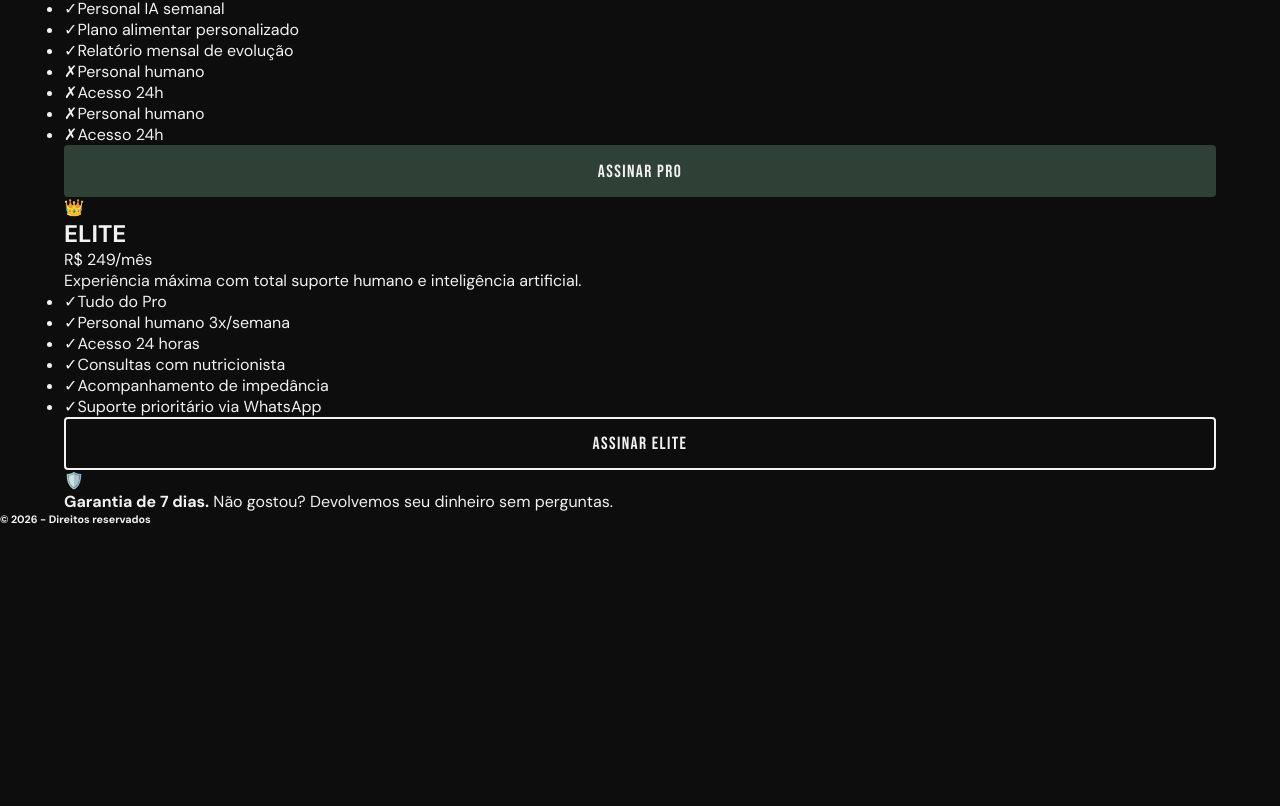
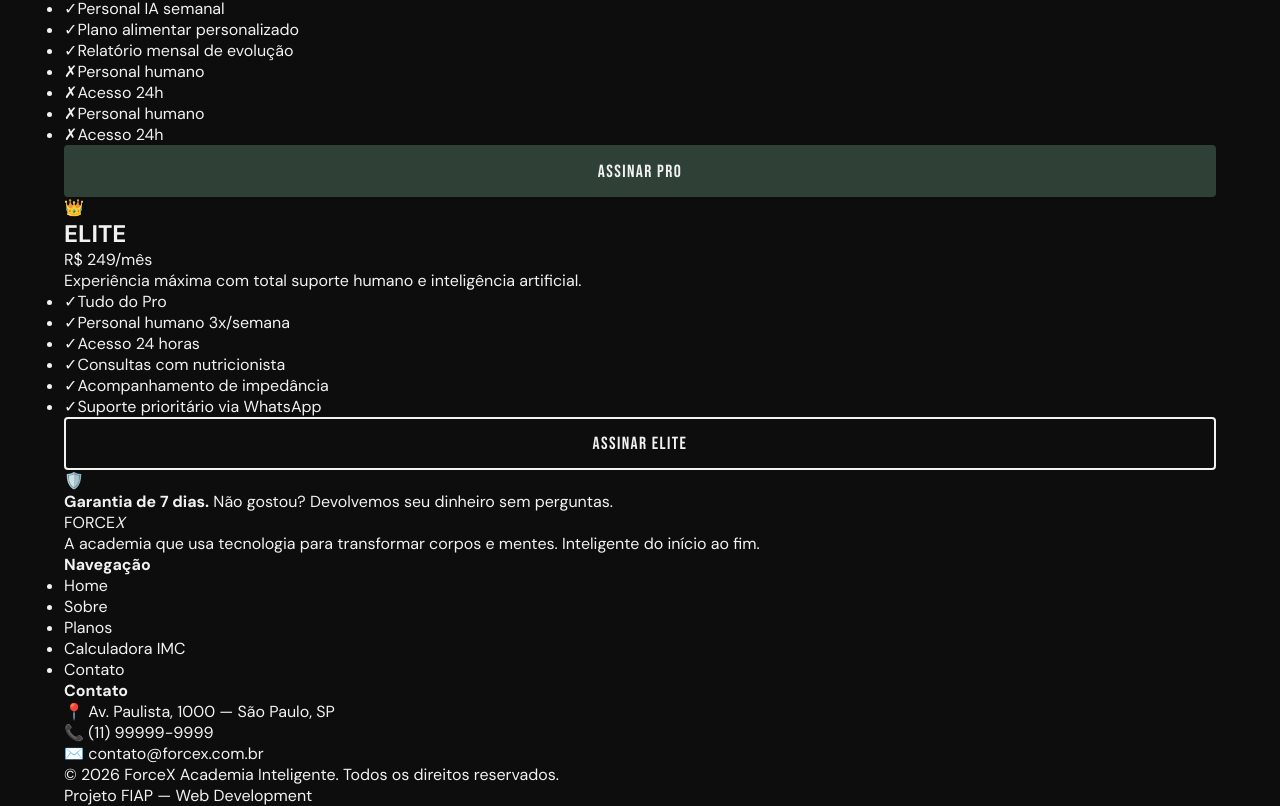
Before and after one commit to projetoswebdev/academia, a React (Vite) app: page /planos in a window 1280 px wide. Shown: the part 892-1698 px from the top of the page. Before the commit the page ends 1418 px from the top, so only its background shows below. Built offline with nearby package versions, Linux system fonts and the light colour scheme.

Commit message:
feat: Criando o footer

```diff
--- a/src/components/Footer.jsx
+++ b/src/components/Footer.jsx
@@ -1,9 +1,39 @@
+import { NavLink } from 'react-router-dom'
 
 const Footer = () => {
   return (
-    <section>
-        <h6>&copy; 2026 - Direitos reservados</h6>
-    </section>
+    <footer className="footer">
+      <div className="container footer-container">
+        <div className="footer-brand">
+          <span className="footer-logo">FORCE<em>X</em></span>
+          <p>A academia que usa tecnologia para transformar corpos e mentes. Inteligente do início ao fim.</p>
+        </div>
+
+        <div className="footer-nav">
+          <h4>Navegação</h4>
+          <ul>
+            <li><NavLink to="/">Home</NavLink></li>
+            <li><NavLink to="/sobre">Sobre</NavLink></li>
+            <li><NavLink to="/planos">Planos</NavLink></li>
+            <li><NavLink to="/calculadora-imc">Calculadora IMC</NavLink></li>
+            <li><NavLink to="/contato">Contato</NavLink></li>
+          </ul>
+        </div>
+
+        <div className="footer-contatos">
+          <h4>Contato</h4>
+          <p>📍 Av. Paulista, 1000 — São Paulo, SP</p>
+          <p>📞 (11) 99999-9999</p>
+          <p>✉️ contato@forcex.com.br</p>
+        </div>
+      </div>
+
+      <div className="footer-btn container">
+        <p>© {new Date().getFullYear()} ForceX Academia Inteligente. Todos os direitos reservados.</p>
+        <p>Projeto FIAP — Web Development</p>
+      </div>
+    </footer>
+
   )
 }
 
```
